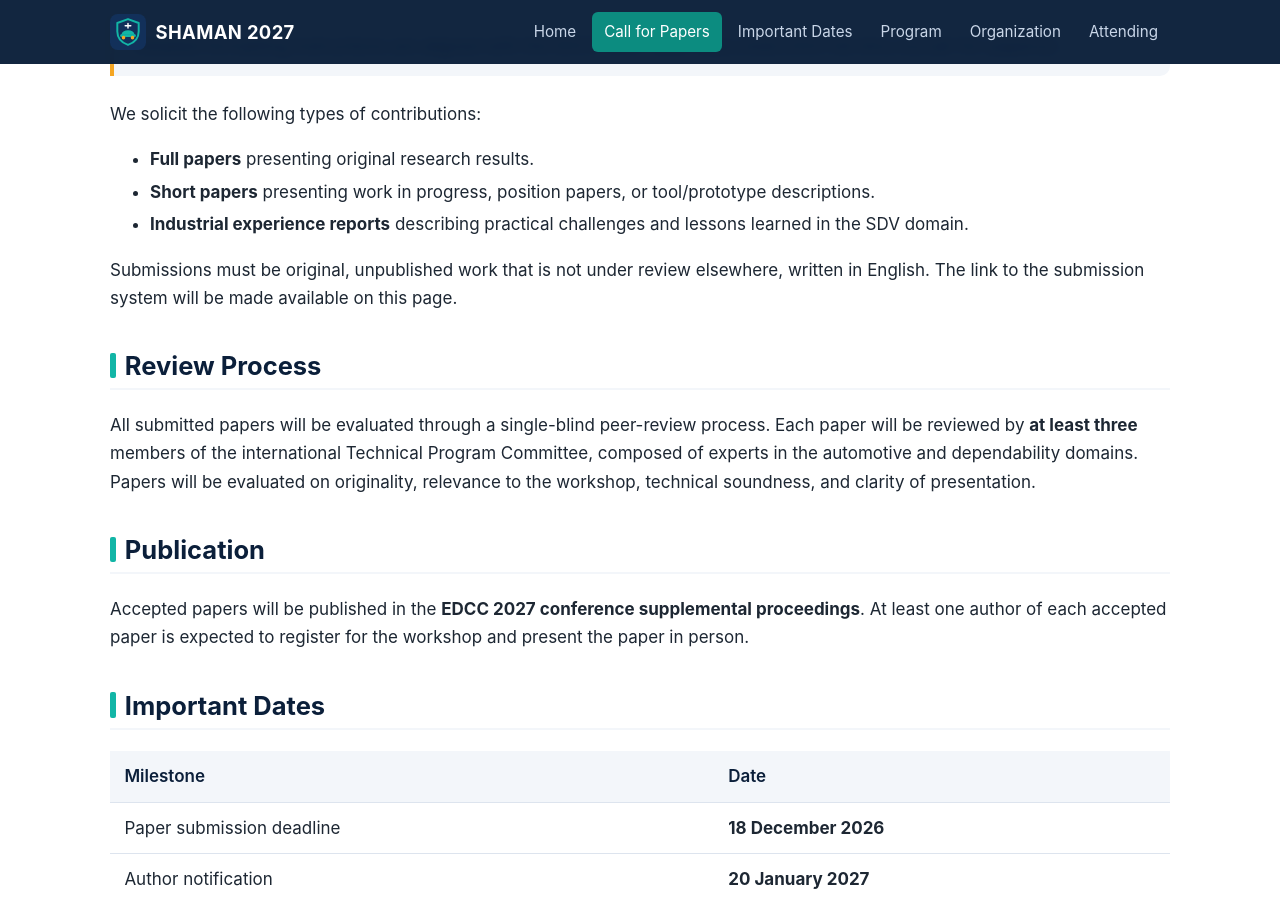
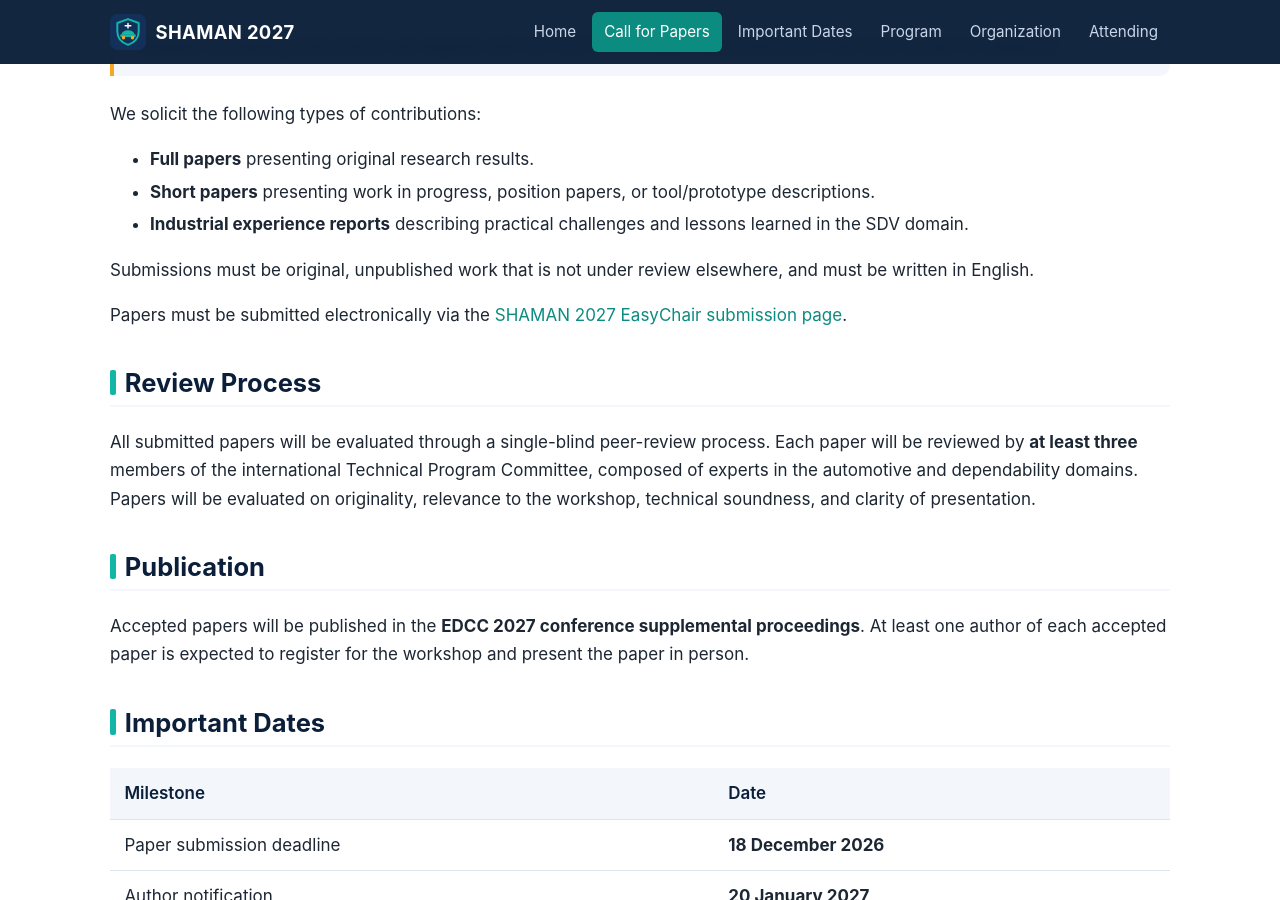
Before and after one commit to spindoxlabs/shaman-workshop, a Jekyll site: the page built from call-for-papers.md, in a window 1280 px wide and 900 px high, scrolled down 933 px. Built offline with Jekyll 4.4.1, drawn with Linux system fonts in a browser that asks for light colours.

Commit message:
Update call-for-papers.md
link to easychair added.

```diff
--- a/call-for-papers.md
+++ b/call-for-papers.md
@@ -33,8 +33,9 @@ We solicit the following types of contributions:
 - **Short papers** presenting work in progress, position papers, or tool/prototype descriptions.
 - **Industrial experience reports** describing practical challenges and lessons learned in the SDV domain.
 
-Submissions must be original, unpublished work that is not under review elsewhere, written in English.
-{% if site.workshop.submission_url != "" %}Papers must be submitted electronically via [the submission system]({{ site.workshop.submission_url }}).{% else %}The link to the submission system will be made available on this page.{% endif %}
+Submissions must be original, unpublished work that is not under review elsewhere, and must be written in English.
+
+Papers must be submitted electronically via the [SHAMAN 2027 EasyChair submission page](https://easychair.org/conferences/?conf=shaman2027).
 
 ## Review Process
 
```
